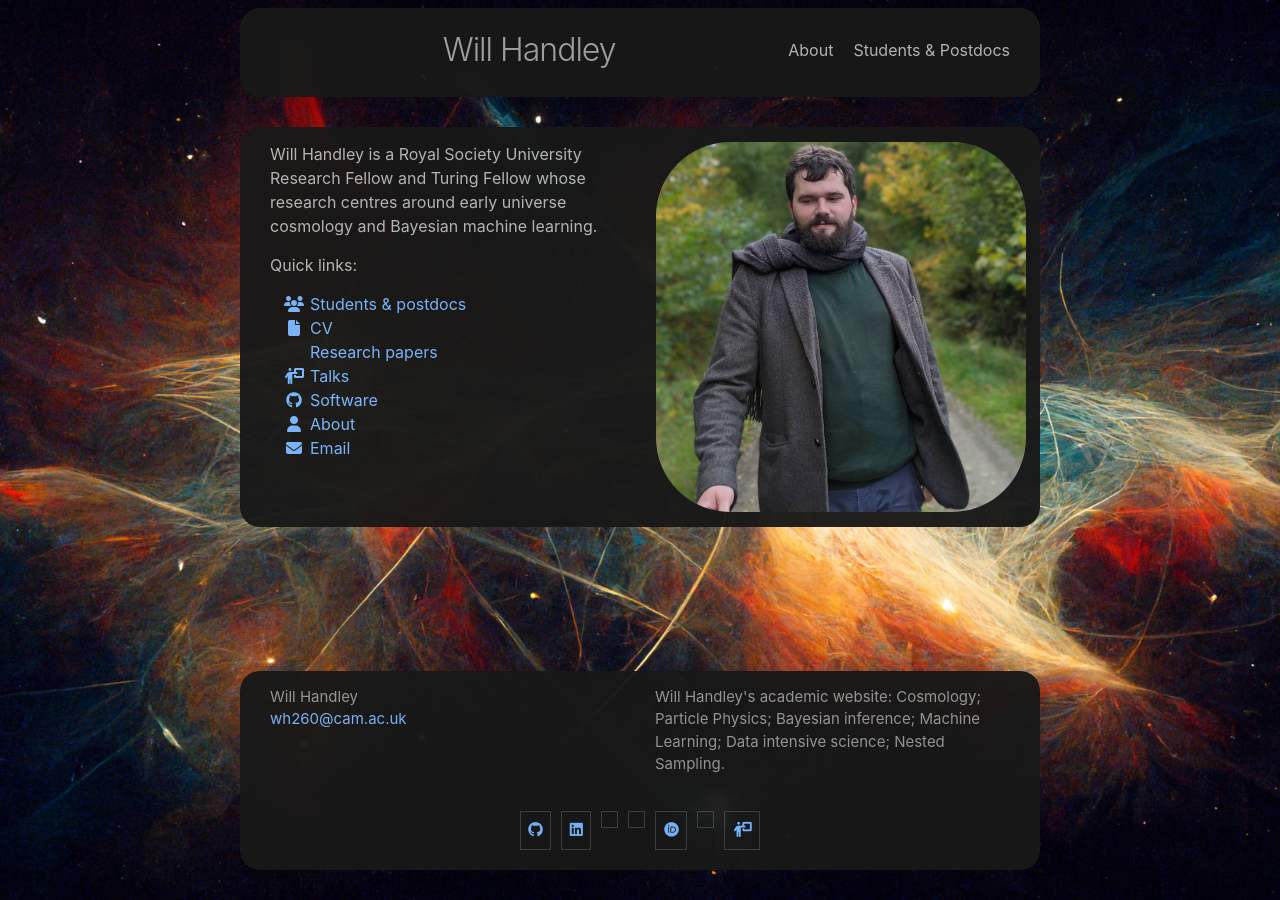
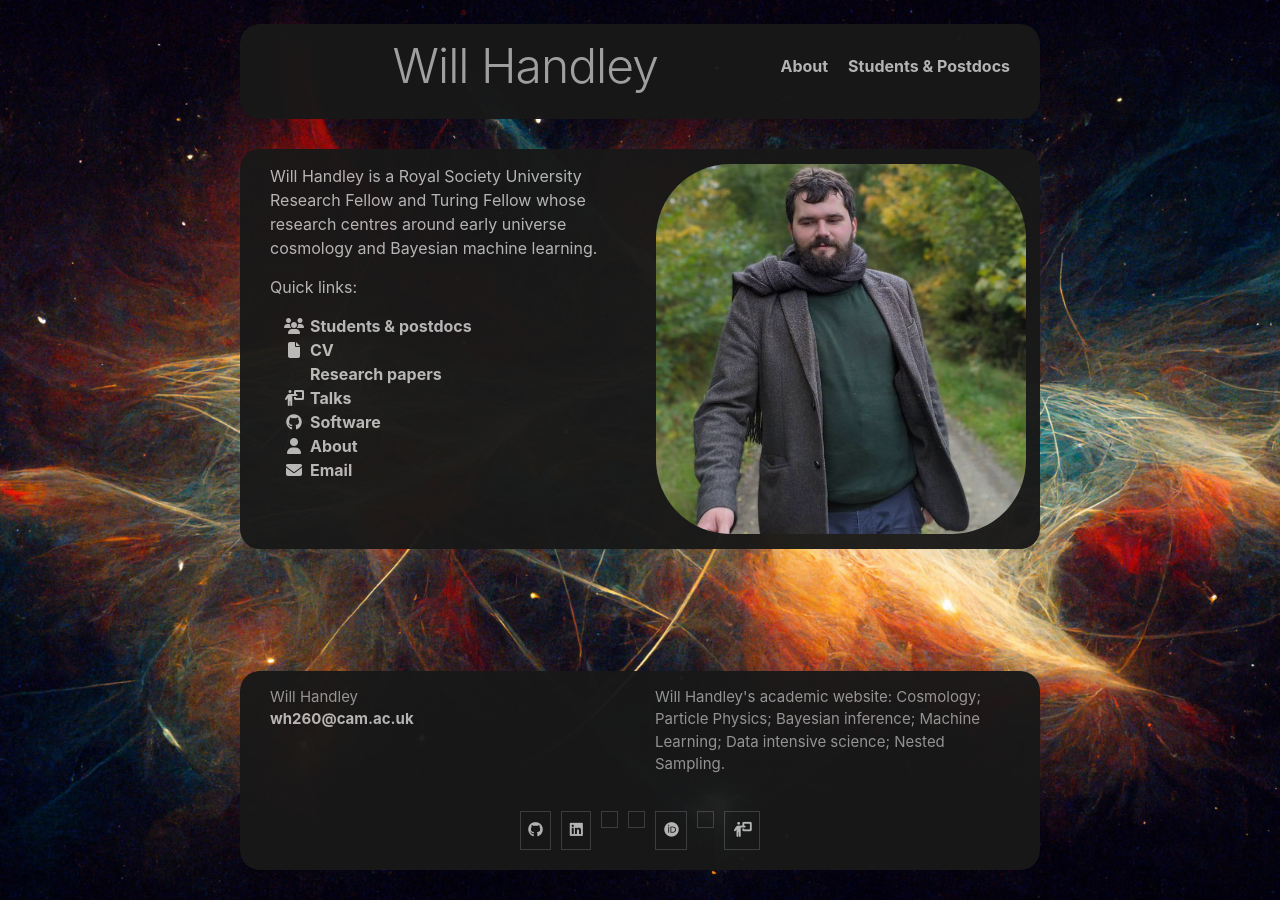
Before and after one commit to williamjameshandley/williamjameshandley.github.io, a Jekyll site: the page built from index.markdown, in a window 1280 px wide. Built offline with Jekyll 4.4.1, drawn with Linux system fonts in a browser that asks for light colours; nearby versions of some CDN libraries; a style sheet for code colours, icons or effects is not loaded.

Commit message:
Minor tweaks

```diff
--- a/_sass/minima/_base.scss
+++ b/_sass/minima/_base.scss
@@ -114,6 +114,7 @@ h1, h2, h3, h4, h5, h6 {
 a {
   color: $link-base-color;
   text-decoration: none;
+  font-weight:bold;
 
   &:visited {
     color: $link-visited-color;
--- a/_sass/minima/_layout.scss
+++ b/_sass/minima/_layout.scss
@@ -2,7 +2,7 @@
  * Site header
  */
 .site-header {
-  padding-top: 0.5em;
+  padding-top: 1.5em;
   border: none;
   min-height: $spacing-unit * 1.865;
   line-height: $base-line-height * $base-font-size * 2.25;
@@ -17,7 +17,7 @@
   font-weight: 300;
   letter-spacing: -1px;
   margin-bottom: 0;
-  font-size:24pt;
+  font-size:36pt;
 
   @include media-query($on-palm) {
     padding-right: 45px;
--- a/_sass/minima/skins/dark.scss
+++ b/_sass/minima/skins/dark.scss
@@ -10,7 +10,7 @@ $text-color:            #bbbbbb !default;
 $background-color:      #181818 !default;
 $code-background-color: #212121 !default;
 
-$link-base-color:       #79b8ff !default;
+$link-base-color:       $text-color !default;
 $link-visited-color:    $link-base-color !default;
 $link-hover-color:      $text-color !default;
 
```
